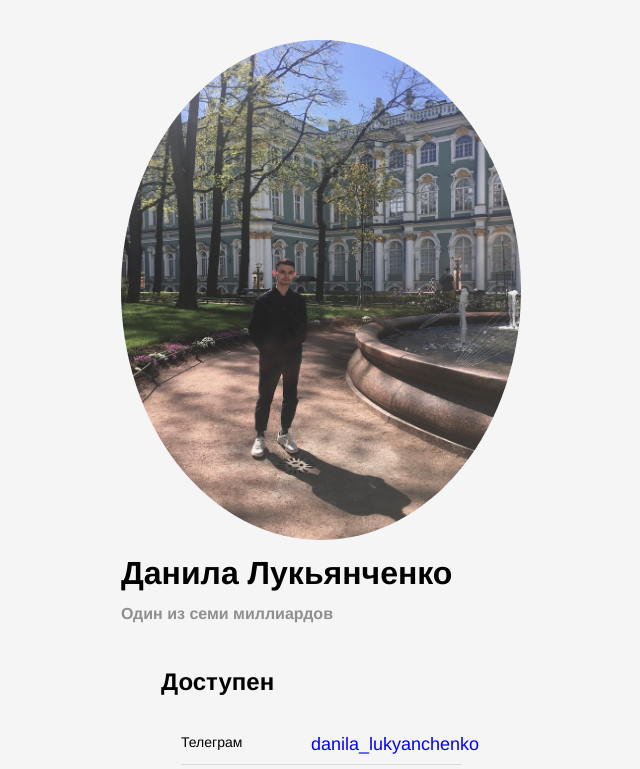
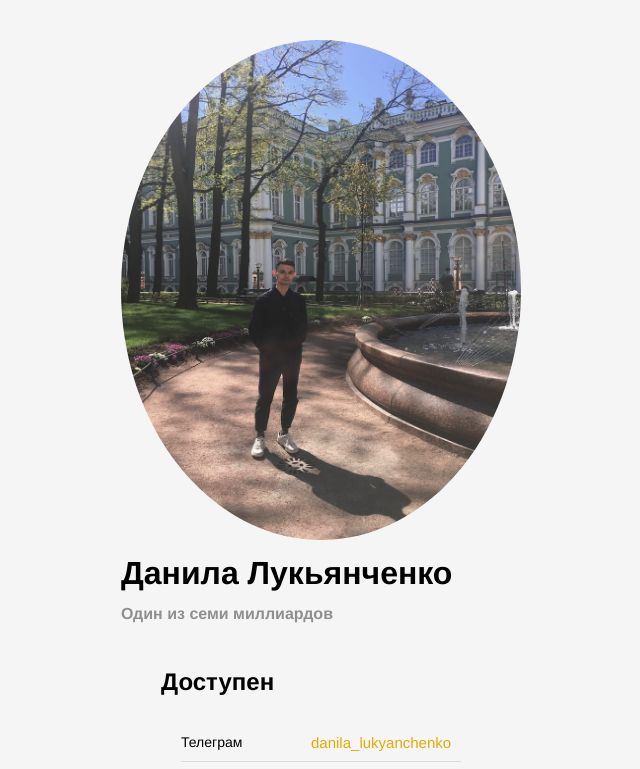
Before and after one commit to danilalukyanchenkoQA/cv, a plain HTML site: page index.html in a window 1280 px wide. In both pictures the pointer is over the link "danila_lukyanchenko". Shown: the top 769 px of the page, without its empty margins (319-959 px from the left). Drawn offline with Linux system fonts and the light colour scheme.

Commit message:
Update style.css

```diff
--- a/style.css
+++ b/style.css
@@ -142,6 +142,6 @@ footer {
   text-decoration: none;
 }
 a:hover{
-  color: blue;
-  font-size: 18px;
+  color: #e6aa07;
+  font-size: 15px;
 }
```
